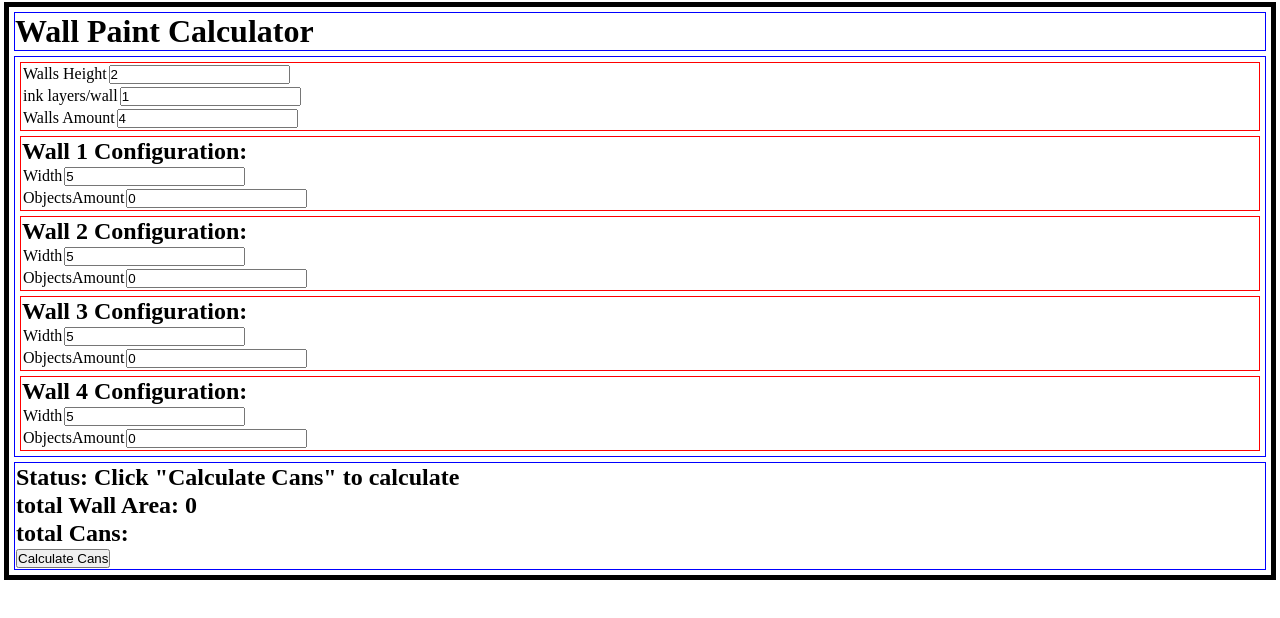
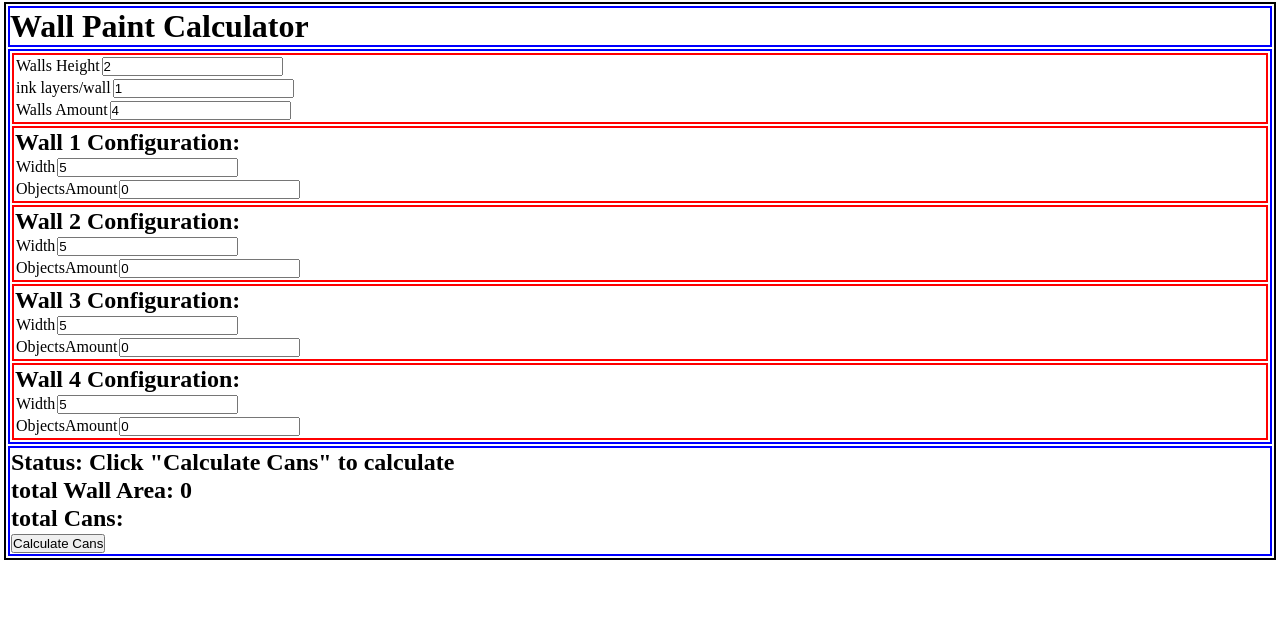
Before and after one commit to Vittor-Javidan/WallPaintCalculator_CodeChallenge_DigitalRepublic, a React (Create React App) app: page / in a window 1280 px wide. Shown: the top 618 px of the page. Built offline with nearby package versions, Linux system fonts and the light colour scheme.

Commit message:
Minor adjustments on css and html structure

```diff
--- a/src/Components/WallsComponents/WallConfig.js
+++ b/src/Components/WallsComponents/WallConfig.js
@@ -8,7 +8,9 @@ export default function WallConfig({ index }) {
 
     return (
         <div className="WallConfig-div">
-            <h2 className="WallConfig-label">{`Wall ${index + 1} Configuration: `}</h2>
+            <h2 className="WallConfig-label">
+                {`Wall ${index + 1} Configuration: `}
+            </h2>
             <WidthInput index={index} />
             <ObjectsAmountInput index={index} />
             <ObjectsArray index={index} />
--- a/src/Components/WallsComponents/WallConfigComponents/ObjectConfig.js
+++ b/src/Components/WallsComponents/WallConfigComponents/ObjectConfig.js
@@ -6,7 +6,9 @@ export default function ObjectConfig({index_i, index_j}){
 
     return (
         <div className="ObjectConfig-div">
-            <label className="ObjectConfig-label">{`Object ${index_j + 1} Configuration: `}</label>
+            <h3 className="ObjectConfig-label">
+                {`Object ${index_j + 1} Configuration: `}
+            </h3>
             <ObjectNameInput index_i={index_i} index_j={index_j} />
             <ObjectWidthInput index_i={index_i} index_j={index_j} />
             <ObjectHeightInput index_i={index_i} index_j={index_j} />
--- /dev/null
+++ b/src/debug.css
@@ -0,0 +1,39 @@
+* {
+    margin: 1px;
+    padding: 0;
+    box-sizing: border-box;
+}
+
+.App-div {
+    border: 2px solid black;
+}
+
+.App-h1 {
+    border: 2px solid blue;
+    margin: 2px;
+}
+
+.Walls-form {
+    border: 2px solid blue;
+    margin: 2px;
+}
+
+.Walls-Inputs-div {
+    border: 2px solid red;
+    margin: 2px;
+}
+
+.WallConfig-div {
+    border: 2px solid red;
+    margin: 2px;
+}
+
+.ObjectConfig-div {
+    border: 2px solid green;
+    margin: 2px;
+}
+
+.Output-div {
+    border: 2px solid blue;
+    margin: 2px;
+}
--- a/src/index.css
+++ /dev/null
@@ -1,39 +0,0 @@
-* {
-    margin: 1px;
-    padding: 0;
-    box-sizing: border-box;
-}
-
-.App-div {
-    border: 5px solid black;
-}
-
-.App-h1 {
-    border: 1px solid blue;
-    margin: 5px;
-}
-
-.Walls-form {
-    border: 1px solid blue;
-    margin: 5px;
-}
-
-.Walls-Inputs-div {
-    border: 1px solid red;
-    margin: 5px;
-}
-
-.WallConfig-div {
-    border: 1px solid red;
-    margin: 5px;
-}
-
-.ObjectConfig-div {
-    border: 1px solid green;
-    margin: 5px;
-}
-
-.Output-div {
-    border: 1px solid blue;
-    margin: 5px;
-}
--- a/src/index.js
+++ b/src/index.js
@@ -1,7 +1,7 @@
 import React from 'react';
 import ReactDOM from 'react-dom/client';
 import App from './App';
-import "./index.css"
+import "./debug.css"
 
 const root = ReactDOM.createRoot(document.getElementById('root'));
 root.render(
```
